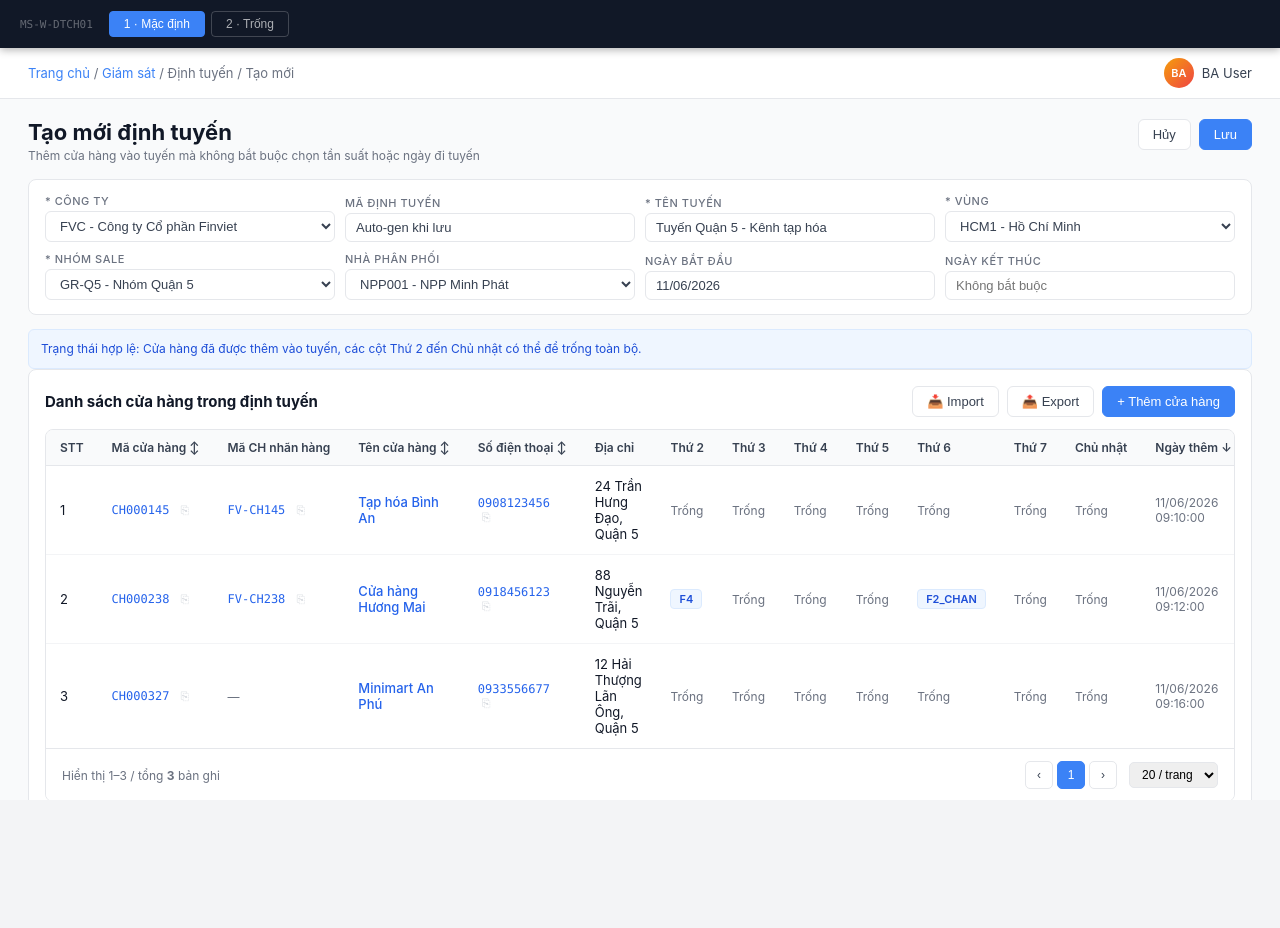
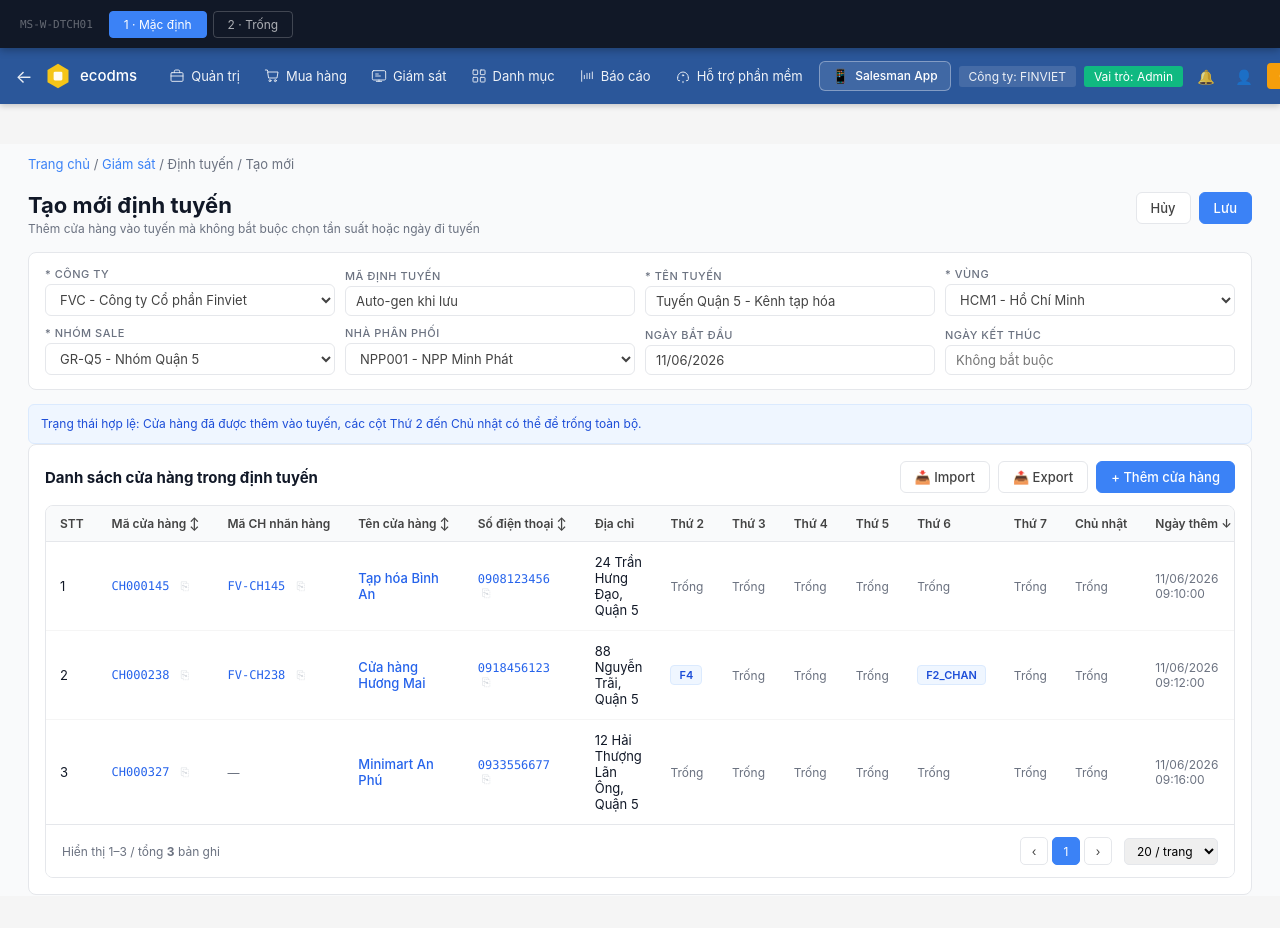
Before and after one commit to hoangquyen512/DMS_Current, a plain HTML site: page mockups/web/giam-sat/dinh-tuyen/MS-W-DTCH01-dieu-chinh-tan-suat-ngay-di-tuyen.html in a window 1280 px wide. Before the commit the page ends 848 px from the top, so only its background shows below. Drawn offline with Linux system fonts and the light colour scheme.

Commit message:
refactor(web/giam-sat): cập nhật MS-W-DTCH01 điều chỉnh tần suất đi tuyến
Form giám sát định tuyến theo rich dashboard layout.

Co-authored-by: Cursor <cursoragent@cursor.com>

```diff
--- a/mockups/web/giam-sat/dinh-tuyen/MS-W-DTCH01-dieu-chinh-tan-suat-ngay-di-tuyen.html
+++ b/mockups/web/giam-sat/dinh-tuyen/MS-W-DTCH01-dieu-chinh-tan-suat-ngay-di-tuyen.html
@@ -32,7 +32,7 @@
 }
 * { margin: 0; padding: 0; box-sizing: border-box; }
 body {
-    font-family: -apple-system, BlinkMacSystemFont, "Segoe UI", Inter, Roboto, sans-serif;
+    font-family: var(--font-sans, -apple-system, BlinkMacSystemFont, "Segoe UI", Roboto, "Helvetica Neue", Arial, "Noto Sans", sans-serif);
     background: var(--neutral-100);
     min-height: 100vh;
 }
@@ -322,8 +322,12 @@ td.actions { text-align: right; white-space: nowrap; }
 .modal-note.info { background: var(--primary-50); border: 1px solid var(--primary-100); color: var(--primary-700); }
 .hint { display: none; }
 </style>
+<link rel="stylesheet" href="../../_shared/portal-chrome.css"/>
 </head>
-<body>
+<body class="portal-page has-portal-switcher" data-portal-base="../../">
+<div id="portal-chrome-root"></div>
+<div class="portal-page-body">
+
 <div class="switcher">
   <span class="switcher-label">MS-W-DTCH01</span>
   <button class="sw-btn" onclick="switchScreen(1)">1 · Mặc định</button>
@@ -599,5 +603,9 @@ document.addEventListener('DOMContentLoaded', function(){ switchScreen(1); });
 </div>
 <div class="hint">MS-W-DTCH01 · State 2: Empty</div>
 </div>
+<script src="../../menu-tree.js"></script>
+<script src="../../_shared/portal-menu.js"></script>
+<script src="../../_shared/portal-chrome.js"></script>
+</div><!-- /portal-page-body -->
 </body>
 </html>
```
